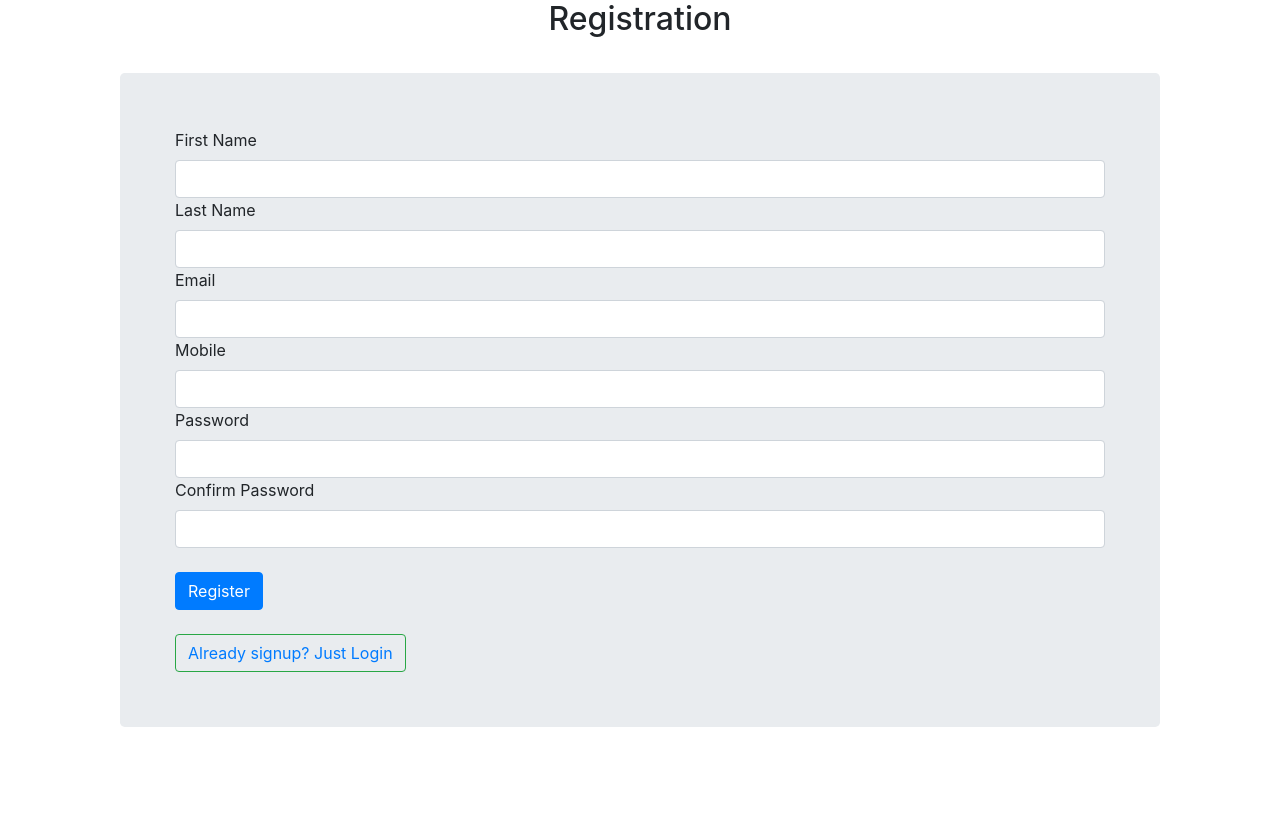
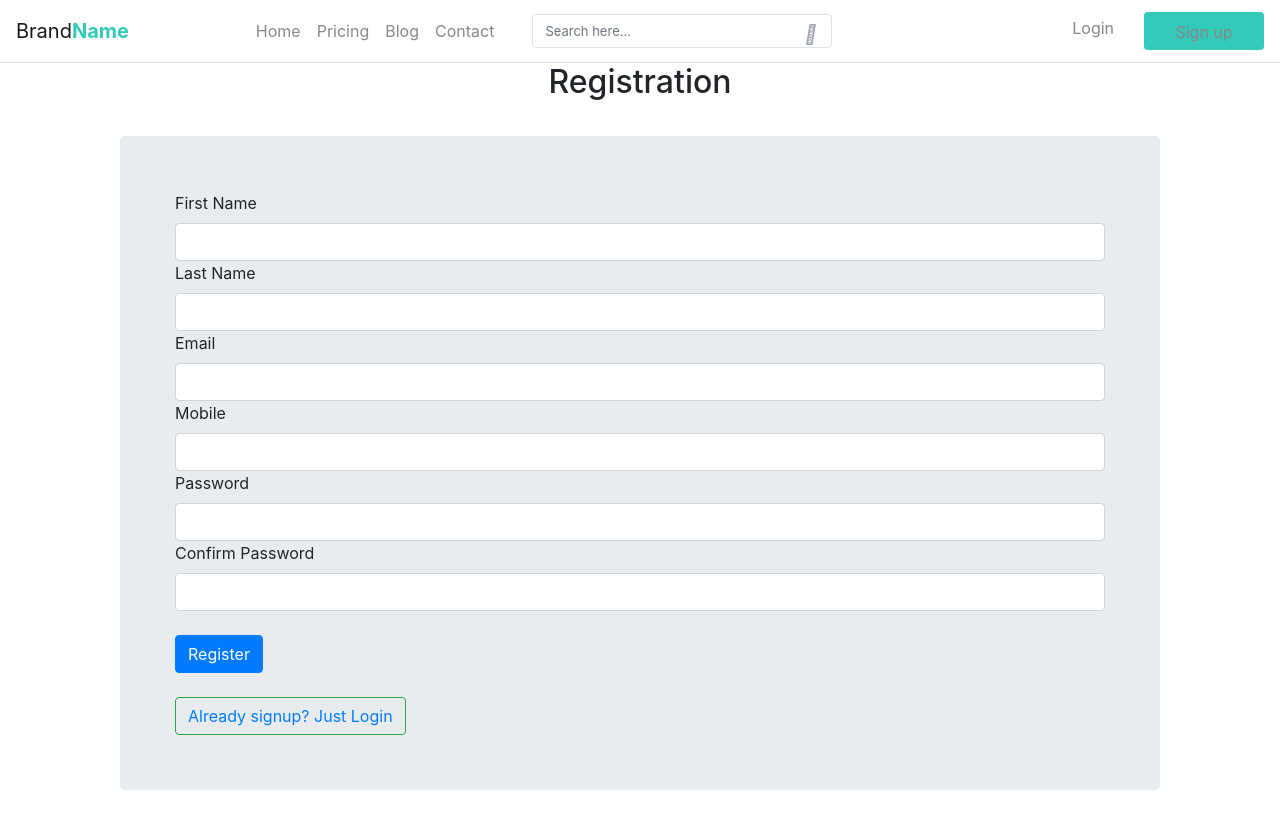
Before and after one commit to Abhijeet182/angular-Authentication-prototype, an Angular app: page /signup in a window 1280 px wide. Before the commit the page ends 800 px from the top, so only its background shows below. Built offline with nearby package versions, Linux system fonts and the light colour scheme.

Commit message:
update after auth guard and nav bar

```diff
--- a/src/app/app.component.html
+++ b/src/app/app.component.html
@@ -1 +1,2 @@
+<app-nav></app-nav>
 <router-outlet></router-outlet>
--- a/src/app/app.module.ts
+++ b/src/app/app.module.ts
@@ -14,6 +14,8 @@ import { Configuration } from './app.constant';
 import { socialconfig } from "../app/app.constant";
 import { ToastrModule } from 'ngx-toastr';
 import { BrowserAnimationsModule } from '@angular/platform-browser/animations';
+import { NavComponent } from './nav/nav.component';
+import { AuthGuard } from "./auth.guard";
 
 @NgModule({
   declarations: [
@@ -21,14 +23,15 @@ import { BrowserAnimationsModule } from '@angular/platform-browser/animations';
     UserloginComponent,
     HomeComponent,
     SignupComponent,
-    DashboardComponent
+    DashboardComponent,
+    NavComponent
   ],
   imports: [
     BrowserModule,
     AppRoutingModule,
     HttpClientModule,
     FormsModule,
-    BrowserAnimationsModule, // required animations module
+    BrowserAnimationsModule,
     ToastrModule.forRoot(),
     ReactiveFormsModule,
     RouterModule.forRoot([
@@ -46,11 +49,12 @@ import { BrowserAnimationsModule } from '@angular/platform-browser/animations';
       },
       {
         path: 'dashboard',
-        component: DashboardComponent
+        canActivate:[AuthGuard],
+        component: DashboardComponent,
       }
     ])
   ],
-  providers: [Configuration, socialconfig],
+  providers: [Configuration, socialconfig,AuthGuard],
   bootstrap: [AppComponent]
 })
 export class AppModule { }
--- /dev/null
+++ b/src/app/auth.guard.ts
@@ -0,0 +1,26 @@
+import { Injectable } from '@angular/core';
+import { CanActivate, ActivatedRouteSnapshot, RouterStateSnapshot } from '@angular/router';
+import { Router } from "@angular/router";
+import { ToastrService } from 'ngx-toastr';
+@Injectable({
+  providedIn: 'root'
+})
+export class AuthGuard implements CanActivate {
+  public dataSource: any;
+  constructor(private router: Router, private toastr: ToastrService) { }
+  canActivate(
+    next: ActivatedRouteSnapshot,
+    state: RouterStateSnapshot): boolean {
+    this.dataSource = localStorage.getItem('fname');
+    if (this.dataSource) {
+      swal(`welcome ${this.dataSource}`);
+      this.toastr.success(`welcome ${this.dataSource}`);
+      return true;
+    }
+    else {
+      this.router.navigate(['/login']);
+      this.toastr.error('You have to login first');
+      return false;
+    }
+  }
+}
--- /dev/null
+++ b/src/app/nav/nav.component.css
@@ -0,0 +1,232 @@
+body{
+    font-family: 'Varela Round', sans-serif;
+}
+.form-control {
+    box-shadow: none;
+    font-weight: normal;
+    font-size: 13px;
+}
+.form-control:focus {
+    border-color: #33cabb;
+    box-shadow: 0 0 8px rgba(0,0,0,0.1);
+}
+.navbar-header.col {
+    padding: 0 !important;
+}
+.navbar {
+    background: #fff;
+    padding-left: 16px;
+    padding-right: 16px;
+    border-bottom: 1px solid #dfe3e8;
+    border-radius: 0;
+}
+.nav-link img {
+    border-radius: 50%;
+    width: 36px;
+    height: 36px;
+    margin: -8px 0;
+    float: left;
+    margin-right: 10px;
+}
+.navbar .navbar-brand, .navbar .navbar-brand:hover, .navbar .navbar-brand:focus {
+    padding-left: 0;
+    font-size: 20px;
+    padding-right: 50px;
+}
+.navbar .navbar-brand b {
+    font-weight: bold;
+    color: #33cabb;
+}
+.navbar .form-inline {
+    display: inline-block;
+}
+.navbar .nav li {
+    position: relative;
+}
+.navbar .nav li a {
+    color: #888;
+}
+.search-box {
+    position: relative;
+}
+.search-box input {
+    padding-right: 35px;
+    border-color: #dfe3e8;
+    border-radius: 4px !important;
+    box-shadow: none
+}
+.search-box .input-group-addon {
+    min-width: 35px;
+    border: none;
+    background: transparent;
+    position: absolute;
+    right: 0;
+    z-index: 9;
+    padding: 7px;
+    height: 100%;
+}
+.search-box i {
+    color: #a0a5b1;
+    font-size: 19px;
+}
+.navbar .nav .btn-primary, .navbar .nav .btn-primary:active {
+    color: #fff;
+    background: #33cabb;
+    padding-top: 8px;
+    padding-bottom: 6px;
+    vertical-align: middle;
+    border: none;
+}
+.navbar .nav .btn-primary:hover, .navbar .nav .btn-primary:focus {
+    color: #fff;
+    outline: none;
+    background: #31bfb1;
+}
+.navbar .navbar-right li:first-child a {
+    padding-right: 30px;
+}
+.navbar .nav-item i {
+    font-size: 18px;
+}
+.navbar .dropdown-item i {
+    font-size: 16px;
+    min-width: 22px;
+}
+.navbar ul.nav li.active a, .navbar ul.nav li.open > a {
+    background: transparent !important;
+}
+.navbar .nav .get-started-btn {
+    min-width: 120px;
+    margin-top: 8px;
+    margin-bottom: 8px;
+}
+.navbar ul.nav li.open > a.get-started-btn {
+    color: #fff;
+    background: #31bfb1 !important;
+}
+.navbar .dropdown-menu {
+    border-radius: 1px;
+    border-color: #e5e5e5;
+    box-shadow: 0 2px 8px rgba(0,0,0,.05);
+}
+.navbar .nav .dropdown-menu li {
+    color: #999;
+    font-weight: normal;
+}
+.navbar .nav .dropdown-menu li a, .navbar .nav .dropdown-menu li a:hover, .navbar .nav .dropdown-menu li a:focus {
+    padding: 8px 20px;
+    line-height: normal;
+}
+.navbar .navbar-form {
+    border: none;
+}
+.navbar .dropdown-menu.form-wrapper {
+    width: 280px;
+    padding: 20px;
+    left: auto;
+    right: 0;
+    font-size: 14px;
+}
+.navbar .dropdown-menu.form-wrapper a {
+    color: #33cabb;
+    padding: 0 !important;
+}
+.navbar .dropdown-menu.form-wrapper a:hover{
+    text-decoration: underline;
+}
+.navbar .form-wrapper .hint-text {
+    text-align: center;
+    margin-bottom: 15px;
+    font-size: 13px;
+}
+.navbar .form-wrapper .social-btn .btn, .navbar .form-wrapper .social-btn .btn:hover {
+    color: #fff;
+    margin: 0;
+    padding: 0 !important;
+    font-size: 13px;
+    border: none;
+    transition: all 0.4s;
+    text-align: center;
+    line-height: 34px;
+    width: 47%;
+    text-decoration: none;
+}
+.navbar .social-btn .btn-primary {
+    background: #507cc0;
+}
+.navbar .social-btn .btn-primary:hover {
+    background: #4676bd;
+}
+.navbar .social-btn .btn-info {
+    background: #64ccf1;
+}
+.navbar .social-btn .btn-info:hover {
+    background: #4ec7ef;
+}
+.navbar .social-btn .btn i {
+    margin-right: 5px;
+    font-size: 16px;
+    position: relative;
+    top: 2px;
+}
+.navbar .form-wrapper .form-footer {
+    text-align: center;
+    padding-top: 10px;
+    font-size: 13px;
+}
+.navbar .form-wrapper .form-footer a:hover{
+    text-decoration: underline;
+}
+.navbar .form-wrapper .checkbox-inline input {
+    margin-top: 3px;
+}
+.or-seperator {
+    margin-top: 32px;
+    text-align: center;
+    border-top: 1px solid #e0e0e0;
+}
+.or-seperator b {
+    color: #666;
+    padding: 0 8px;
+    width: 30px;
+    height: 30px;
+    font-size: 13px;
+    text-align: center;
+    line-height: 26px;
+    background: #fff;
+    display: inline-block;
+    border: 1px solid #e0e0e0;
+    border-radius: 50%;
+    position: relative;
+    top: -15px;
+    z-index: 1;
+}
+.navbar .checkbox-inline {
+    font-size: 13px;
+}
+.navbar .navbar-right .dropdown-toggle::after {
+    display: none;
+}
+@media (min-width: 1200px){
+    .form-inline .input-group {
+        width: 300px;
+        margin-left: 30px;
+    }
+}
+@media (max-width: 768px){
+    .navbar .dropdown-menu.form-wrapper {
+        width: 100%;
+        padding: 10px 15px;
+        background: transparent;
+        border: none;
+    }
+    .navbar .form-inline {
+        display: block;
+    }
+    .navbar .input-group {
+        width: 100%;
+    }
+    .navbar .nav .btn-primary, .navbar .nav .btn-primary:active {
+        display: block;
+    }
+}
--- /dev/null
+++ b/src/app/nav/nav.component.html
@@ -0,0 +1,39 @@
+<nav class="navbar navbar-default navbar-expand-lg navbar-light">
+    <div class="navbar-header d-flex col">
+      <a class="navbar-brand" >Brand<b>Name</b></a>
+      <button type="button" data-target="#navbarCollapse" data-toggle="collapse" class="navbar-toggle navbar-toggler ml-auto">
+        <span class="navbar-toggler-icon"></span>
+        <span class="icon-bar"></span>
+        <span class="icon-bar"></span>
+        <span class="icon-bar"></span>
+      </button>
+    </div>
+    <!-- Collection of nav links, forms, and other content for toggling -->
+    <div id="navbarCollapse" class="collapse navbar-collapse justify-content-start">
+      <ul class="nav navbar-nav">
+        <li class="nav-item"><a  class="nav-link">Home</a></li>
+
+
+        <li class="nav-item active"><a  class="nav-link">Pricing</a></li>
+        <li class="nav-item"><a  class="nav-link">Blog</a></li>
+        <li class="nav-item"><a  class="nav-link">Contact</a></li>
+      </ul>
+      <form class="navbar-form form-inline">
+        <div class="input-group search-box">
+          <input type="text" id="search" class="form-control" placeholder="Search here...">
+          <span class="input-group-addon"><i class="material-icons">&#xE8B6;</i></span>
+        </div>
+      </form>
+      <ul class="nav navbar-nav navbar-right ml-auto">
+        <li class="nav-item">
+          <a data-toggle="dropdown" class="nav-link dropdown-toggle" routerLink="/login" *ngIf ="!checkLogin()" >Login</a>
+        </li>
+        <li class="nav-item">
+          <a  data-toggle="dropdown" class="btn btn-primary dropdown-toggle get-started-btn mt-1 mb-1" *ngIf ="!checkLogin()" routerLink="/signup">Sign up</a>
+        </li>
+        <li class="nav-item">
+            <a  data-toggle="dropdown" class="btn btn-primary dropdown-toggle get-started-btn mt-1 mb-1" *ngIf ="checkLogin()" (click)="logout()" >Logout</a>
+          </li>
+      </ul>
+    </div>
+  </nav>
--- /dev/null
+++ b/src/app/nav/nav.component.ts
@@ -0,0 +1,30 @@
+import { Component, OnInit } from '@angular/core';
+import { Router } from "@angular/router";
+@Component({
+  selector: 'app-nav',
+  templateUrl: './nav.component.html',
+  styleUrls: ['./nav.component.css']
+})
+export class NavComponent implements OnInit {
+  public isCheckLogin: boolean;
+  public dataSource: any;
+  constructor(public router: Router) { }
+
+  ngOnInit() {
+  }
+  logout() {
+    localStorage.removeItem('fname')
+    localStorage.removeItem('lname')
+    localStorage.removeItem('email')
+    this.router.navigateByUrl('/login');
+  }
+  checkLogin() {
+    this.dataSource = localStorage.getItem('fname');
+    if (this.dataSource) {
+      return this.isCheckLogin = true;
+    }
+    else {
+      return this.isCheckLogin = false;
+    }
+  }
+}
--- a/src/app/signup/signup.component.ts
+++ b/src/app/signup/signup.component.ts
@@ -1,5 +1,5 @@
 import { Component, OnInit } from '@angular/core';
-import { FormGroup, FormControl, FormBuilder, Validators} from '@angular/forms';
+import { FormGroup, FormControl, FormBuilder, Validators } from '@angular/forms';
 import { SignupapiService } from '../signupapi.service';
 import { Router } from "@angular/router";
 import swal from "sweetalert";
@@ -17,8 +17,6 @@ export class SignupComponent implements OnInit {
   public signupForm: FormGroup;
   public controlsdata: any;
   public dataSource: any;
-  public p1: any;
-  public p2: any;
   public user: any;
   submitted = false;
   constructor(
@@ -66,7 +64,7 @@ export class SignupComponent implements OnInit {
   checkPass(type: string) {
     if (this.signupForm.value.password && this.signupForm.value.confirmPassword) {
       if (this.signupForm.value.password !== this.signupForm.value.confirmPassword) {
-        alert("password not match");
+        swal("Password did'nt match!!");
         return false;
       }
       return true;
@@ -86,12 +84,11 @@ export class SignupComponent implements OnInit {
           .subscribe(data => {
             this.dataSource = data;
             if (this.dataSource.statusCode == 1) {
-              // alert('Successful register with us, login with \n' + JSON.stringify(this.signupForm.value.email))
               swal("Congratulations!", "You are successfully register with us!", "success")
               this.router.navigateByUrl('/login');
             }
             else
-            swal("Registration failed!")
+              swal("Registration failed!");
           });
       }
     }
--- a/src/app/userlogin/userlogin.component.css
+++ b/src/app/userlogin/userlogin.component.css
@@ -18,6 +18,9 @@
   }
   .c1{
     color: #d93a3e;
+}
+.c2{
+  text-align: center;
 }
 /* Facebook */
 .loginBtn--facebook {
--- a/src/app/userlogin/userlogin.component.ts
+++ b/src/app/userlogin/userlogin.component.ts
@@ -76,5 +76,4 @@ export class UserloginComponent implements OnInit {
         });
     }
   }
-
 }
```
Also changed, not shown: src/app/dashboard/dashboard.component.ts (+31 -31 lines), 2 other files (tests, documents, lock files or other folders).
